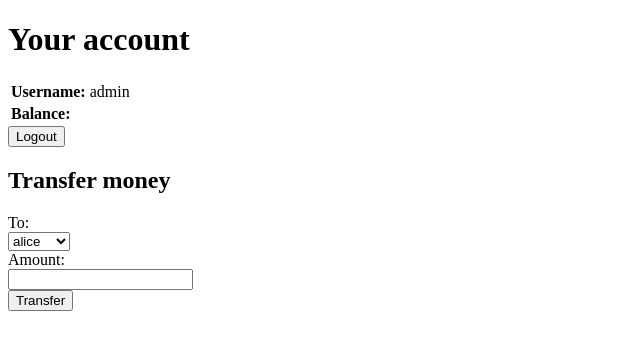
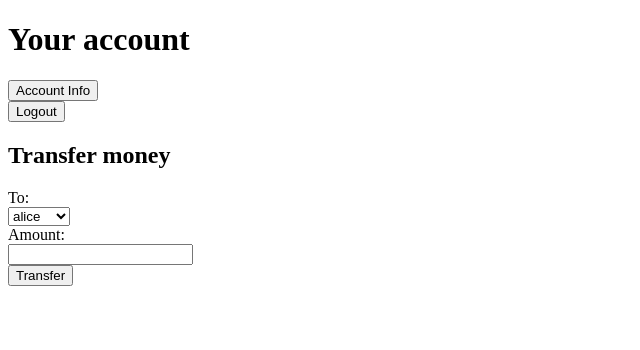
Before and after one commit to emaged/cyberBase, a Django app: page / in a window 1280 px wide. Shown: the top 350 px of the page, without its empty margins (0-640 px from the left). Run offline with Django 5.2, Linux system fonts and the light colour scheme; a user stored in the database is signed in; data comes from the database, SQL or seed files in the repository; both versions use the stored data as it was after the commit.

Commit message:
first flaw implemented

```diff
--- a/owasp/flaws/templates/flaws/index.html
+++ b/owasp/flaws/templates/flaws/index.html
@@ -5,18 +5,11 @@
     </head>
     <body>
         <h1>Your account</h1>
-        <table>
-            <tr>
-                <th style="text-align:left">
-                    Username:
-                    <td>
-                        {{ user.username }}
-                        <tr>
-                            <th style="text-align:left">
-                                Balance:
-                                <td>
-                                    {{ user.account.balance }}
-                                </table>
+        <form action="/balance/" method="get">
+            {% csrf_token %}
+            <input type="hidden" name="id" value="{{ user.id }}">
+            <button type="submit">Account Info</button>
+        </form>
         <form action='logout/' method="post">
             {% csrf_token %}
             <input type="submit" value="Logout" />
@@ -39,5 +32,4 @@
             <input type="submit" value="Transfer" />
         </form>
     </body>
-                        </body>
 </html>
--- a/owasp/flaws/urls.py
+++ b/owasp/flaws/urls.py
@@ -5,4 +5,5 @@ from . import views
 urlpatterns = [
     path('', views.homePageView, name='home'),
     path('transfer/', views.transferView, name='transfer'),
+    path('balance/', views.balanceView, name='balance'),
 ]
--- a/owasp/flaws/views.py
+++ b/owasp/flaws/views.py
@@ -3,6 +3,24 @@ from django.contrib.auth.models import User
 from django.shortcuts import redirect, render
 
 from .models import Account
+
+# for Fix 1, dont forget to import this function
+# from django.shortcuts import get_object_or_404
+
+
+@login_required
+def balanceView(request):
+    account_id = request.GET.get('id')
+
+    # FLAW 1: A01:2021 - Broken Access Control (IDOR)
+    account = Account.objects.get(id=account_id)
+
+    # FLAW 1 FIX
+    # account = get_object_or_404(
+    #     Account, id=account_id, user=request.user
+    # )
+
+    return render(request, 'flaws/balance.html', {'account': account})
 
 
 @login_required
@@ -15,11 +33,14 @@ def transferView(request):
         toAccount = Account.objects.get(user_id=to.id)
         fromAccount = Account.objects.get(user_id=request.user.id)
 
+        if amount < 0:
+            return redirect('/')
+
         if not toAccount or not fromAccount:
-            redirect('/')
+            return redirect('/')
 
         if fromAccount.balance < amount:
-            redirect('/')
+            return redirect('/')
 
         # should be transaction
         fromAccount.balance -= amount
```
Also changed, not shown: owasp/flaws/templates/flaws/balance.html (added, +12 -0 lines), owasp/seed.py (+11 -2 lines), owasp/db.sqlite3, 1 other file. Lines whose indentation alone changed are shown as unchanged.
